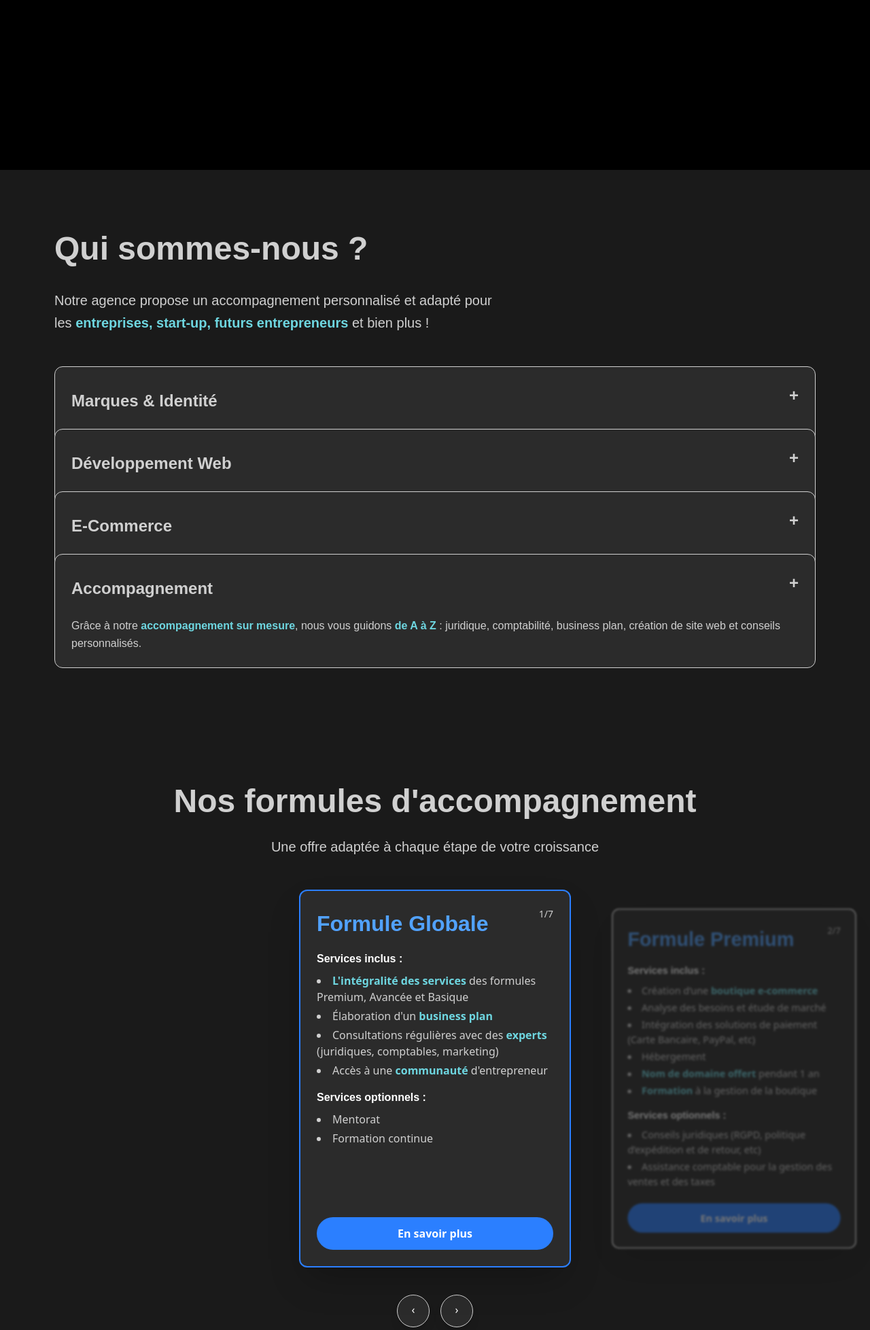
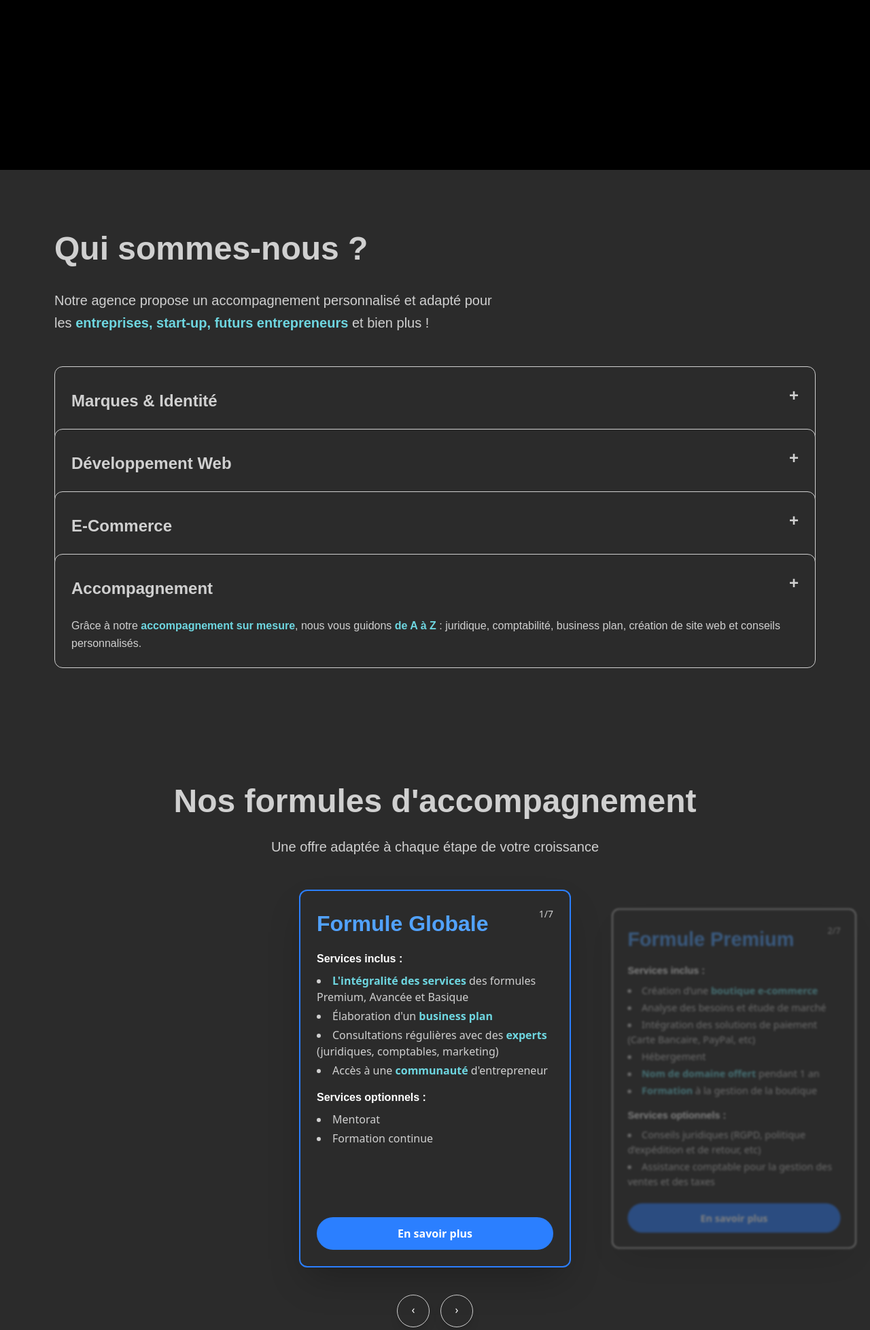
Before and after one commit to AKEFIS/ancreo, a PHP site: page / in a window 1280 px wide. Shown: the part 644-2601 px from the top of the page at 68% size. Run offline with PHP 8.4, Linux system fonts and the light colour scheme; style sheets or scripts are compiled from the project's sources; some libraries are stand-ins or nearby versions.

Commit message:
fix: couleur fond de l'accueil et animations pages formules

```diff
--- a/src/formule-avancee.php
+++ b/src/formule-avancee.php
@@ -1,6 +1,7 @@
 <?php include('components/header.php'); ?>
 <title>Formule Avancée - Applications Web Sur Mesure</title>
 <meta name="description" content="Découvrez la Formule Avancée d’Ancreo : développement d’applications web sur mesure, atelier d’idéation, hébergement et nom de domaine offerts.">
+<script type="module" src="./src/js/formules.js" defer></script>
 <script type="application/ld+json">
   {
     "@context": "https://schema.org",
--- a/src/formule-basique.php
+++ b/src/formule-basique.php
@@ -1,6 +1,7 @@
 <?php include('components/header.php'); ?>
 <title>Formule Basique - Votre Site Vitrine Clé en Main</title>
 <meta name="description" content="Découvrez la Formule Basique d’Ancreo : création de site vitrine optimisé, formulaire de contact, SEO, formation, hébergement et nom de domaine. La solution idéale pour lancer votre présence en ligne.">
+<script type="module" src="./src/js/formules.js" defer></script>
 <script type="application/ld+json">
   {
     "@context": "https://schema.org",
--- a/src/formule-globale.php
+++ b/src/formule-globale.php
@@ -1,6 +1,7 @@
 <?php include('components/header.php'); ?>
 <title>Formule Globale - L'Accompagnement 360° pour Entrepreneurs</title>
 <meta name="description" content="Découvrez la Formule Globale d’Ancreo : accompagnement complet de la création juridique au business plan, avec consultations d’experts, mentorat et accès à notre réseau professionnel.">
+<script type="module" src="./src/js/formules.js" defer></script>
 <script type="application/ld+json">
   {
     "@context": "https://schema.org",
--- a/src/formule-premium.php
+++ b/src/formule-premium.php
@@ -1,6 +1,7 @@
 <?php include('components/header.php'); ?>
 <title>Formule Premium - Votre E-Commerce Clé en Main</title>
 <meta name="description" content="Découvrez la Formule Premium d’Ancreo : création de boutique E-Commerce performante, étude de marché, hébergement, formation et accompagnement juridique. Lancez vos ventes en ligne.">
+<script type="module" src="./src/js/formules.js" defer></script>
 <script type="application/ld+json">
   {
     "@context": "https://schema.org",
--- a/src/formules-autres.php
+++ b/src/formules-autres.php
@@ -1,6 +1,7 @@
 <?php include('components/header.php'); ?>
 <title>Solutions Sur Mesure, Refonte & Maintenance - Ancreo</title>
 <meta name="description" content="Découvrez les solutions personnalisées d’Ancreo : développement sur mesure, refonte de site web et maintenance technique. Des services adaptés à vos enjeux spécifiques.">
+<script type="module" src="./src/js/formules.js" defer></script>
 <script type="application/ld+json">
   {
     "@context": "https://schema.org",
--- a/src/index.php
+++ b/src/index.php
@@ -202,7 +202,7 @@ include 'components/header.php';
     </div>
   </section>
 
-  <section id="qui-sommes-nous" class="px-6 sm:px-20 py-20 bg-black">
+  <section id="qui-sommes-nous" class="px-6 sm:px-20 py-20 bg-lightBlack">
     <h2 class="title48 mb-6">Qui sommes-nous ?</h2>
     <p class="text20 leading-relaxed max-w-2xl mb-12">
       Notre agence propose un accompagnement personnalisé et adapté pour les
@@ -227,7 +227,7 @@ include 'components/header.php';
     </div>
   </section>
 
-  <section id="nos-formules" class="px-0 sm:px-0 py-20 bg-black overflow-hidden relative">
+  <section id="nos-formules" class="px-0 sm:px-0 py-20 bg-lightBlack overflow-hidden relative">
     <div class="px-6 sm:px-20 text-center mb-12">
       <h2 class="title48 mb-4">Nos formules d'accompagnement</h2>
       <p class="text20 text-gray">Une offre adaptée à chaque étape de votre croissance</p>
```
